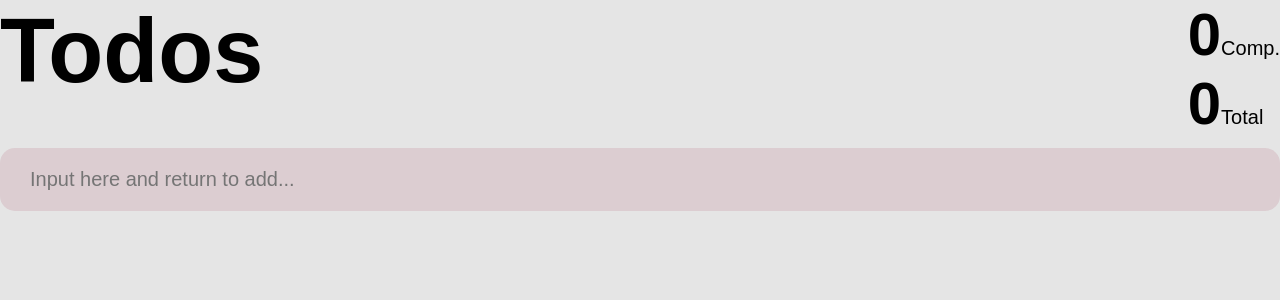
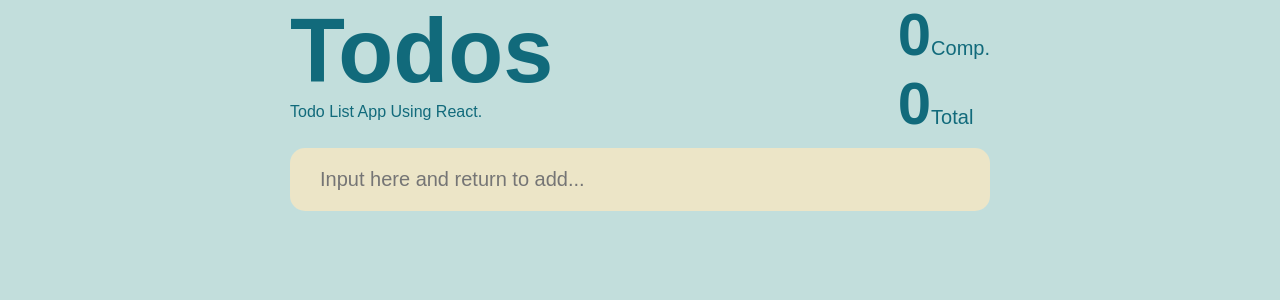
Before and after one commit to Aryodjat1/Seleksi-Coding-Thunderlab, a React (Create React App) app: page / in a window 1280 px wide. Shown: the top 300 px of the page. Built offline with nearby package versions, Linux system fonts and the light colour scheme.

Commit message:
minor fix

```diff
--- a/src/App.js
+++ b/src/App.js
@@ -63,7 +63,7 @@ const App = () => {
   const totalTodos = todoList.length;
 
   return (
-    <div>
+    <div className='mobile-view'>
       <Header completedTodoNum={completedTodoNum} totalTodos={totalTodos} />
       <main>
         <TodoInput
--- a/src/components/Header.jsx
+++ b/src/components/Header.jsx
@@ -3,7 +3,10 @@ import React from 'react'
 const Header = ({ completedTodoNum, totalTodos }) => {
     return (
       <header>
+        <div>
         <h1>Todos</h1>
+        <p>Todo List App Using React.</p>
+        </div>
         <div id="todoStatus">
           <div id="totalComp">
             <span id="totalCompleted" className="countData">
--- a/src/index.css
+++ b/src/index.css
@@ -1,6 +1,6 @@
 :root {
-    --color-background: #E5E5E5;
-    --color-main: #DCCDD1;
+    --color-background: #C2DEDC;
+    --color-main: #ECE5C7;
 
     --font-size-extra-large: 90px;
     --font-size-large: 60px;
@@ -11,12 +11,12 @@
     --side-margin: 20px;
 
     --max-width: 700px;
-    --min-width: 500px;
+    --min-width: 400px;
     --common-width: 60%;
 }
 
 * {
-    color: black;
+    color: #116A7B;
     font-family: "Product Sans", Arial, Helvetica, sans-serif;
     border: 0;
     padding: 0;
@@ -25,17 +25,15 @@
     user-select: none;
 }
 
-top {
+.mobile-view {
     width: var(--common-width);
     min-width: var(--min-width);
     max-width: var(--max-width);
     display: flex;
     flex-direction: column;
-    justify-content: space-between;
-}
-
-up {
-    height: 240px;
+    justify-content: center;
+    margin-left: auto;
+    margin-right: auto;
 }
 
 header {
@@ -83,8 +81,6 @@ button {
     color: #3a3535;
 }
 
-
-
 .listItem {
     display: flex;
     flex-direction: row;
```
